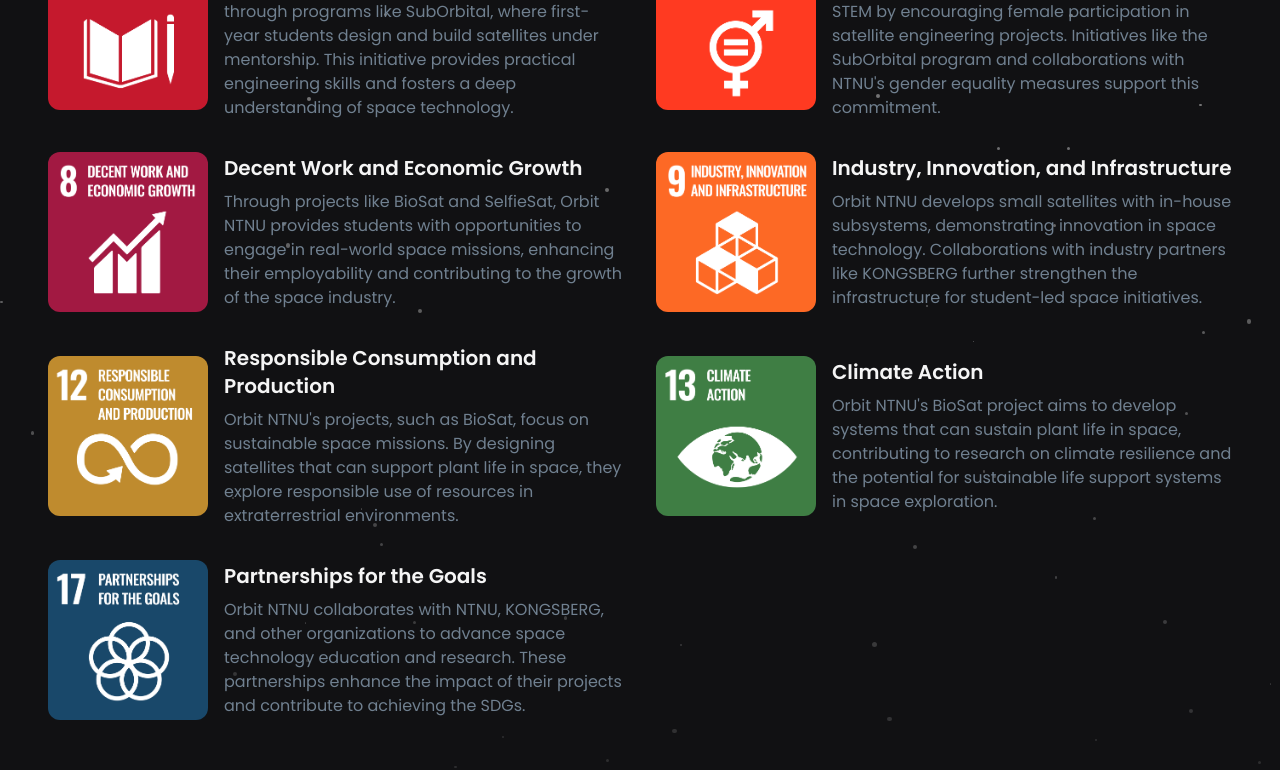
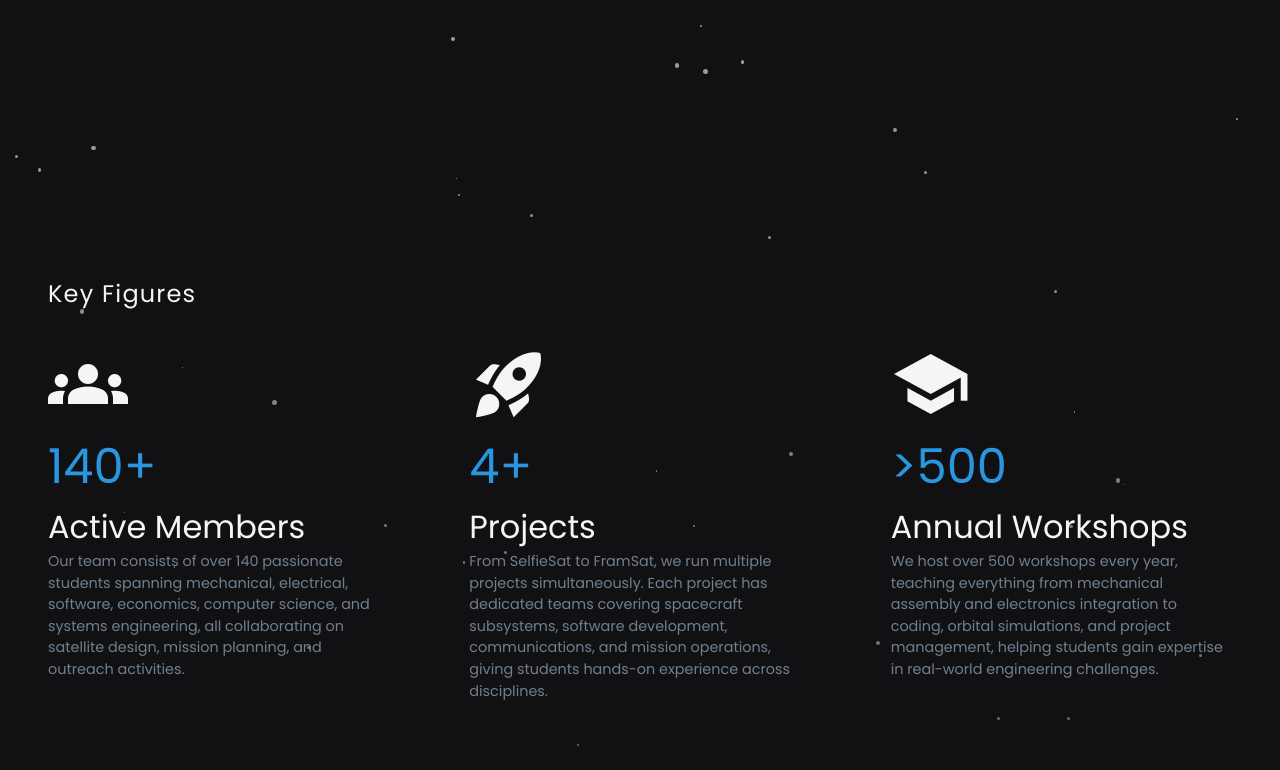
Before and after one commit to OrbitNTNU/web-public-website, a Next.js app in the folder web-app/: page /about in a window 1280 px wide. Shown: the part 1144-1914 px from the top of the page. Built offline with nearby package versions, Linux system fonts and the light colour scheme.

Commit message:
Fix: Fix feed intro

```diff
--- a/web-app/app/about/page.tsx
+++ b/web-app/app/about/page.tsx
@@ -1,10 +1,11 @@
 'use client';
-import GlobeDots from "@/components/General/GlobeDots";
-import SDGs from "@/components/General/SDGs/SDGs";
+
+import MultiArray from "@/components/About/MultiArray";
+import SDGs from "@/components/About/SDGs/SDGs";
 
 const About = () => {
     return (
-        <div className="min-h-screen flex flex-col items-center justify-center">
+        <>
             <h1 className="text-4xl font-bold mb-4">About Us</h1>
             <p className="text-lg text-center max-w-2xl">
                 Welcome to our website! We are dedicated to providing the best content and resources for our community.
@@ -15,8 +16,9 @@
                 subtitle="We are designing and building small satellites that we launch into space. We want to create the next generation of talent by working on complex projects together."
             /> */}
             <div className="h-screen"></div>
+            <MultiArray />
             <SDGs />
-        </div>
+        </>
     );
 }
 
--- a/web-app/app/globals.css
+++ b/web-app/app/globals.css
@@ -145,4 +145,9 @@
   .overflow-x-auto::-webkit-scrollbar {
     display: none;
   }
+
+  .line.animate {
+    animation-delay: 0.8s;
+    animation: fadeIn 0.5s forwards;
+  }
 }
--- /dev/null
+++ b/web-app/components/About/MultiArray.tsx
@@ -0,0 +1,63 @@
+import { motion } from "framer-motion";
+
+export const steps = [
+  {
+    number: "140+",
+    title: "Active Members",
+    icon: "groups",
+    description:
+      "Our team consists of over 140 passionate students spanning mechanical, electrical, software, economics, computer science, and systems engineering, all collaborating on satellite design, mission planning, and outreach activities.",
+  },
+  {
+    number: "4+",
+    title: "Projects",
+    icon: "rocket_launch",
+    description:
+      "From SelfieSat to FramSat, we run multiple projects simultaneously. Each project has dedicated teams covering spacecraft subsystems, software development, communications, and mission operations, giving students hands-on experience across disciplines.",
+  },
+  {
+    number: ">500",
+    title: "Annual Workshops",
+    icon: "school",
+    description:
+      "We host over 500 workshops every year, teaching everything from mechanical assembly and electronics integration to coding, orbital simulations, and project management, helping students gain expertise in real-world engineering challenges.",
+  },
+];
+
+const MultiArray = () => {
+  return (
+    <section className="max-w-[2000px] mx-auto px-4 md:px-12 w-full">
+      <motion.h3
+        initial={{ opacity: 0, x: -50 }}
+        whileInView={{ opacity: 1, x: 0 }}
+        viewport={{ once: true, amount: 0.3 }}
+        transition={{ type: "tween", stiffness: 200 }}
+        className="mb-8 tracking-wider"
+      >
+        Key Figures
+      </motion.h3>
+      <div className="grid grid-cols-1 md:grid-cols-3 w-full gap-20">
+        {steps.map((step, idx) => (
+          <motion.div
+            key={idx}
+            initial={{ opacity: 0, y: 50 }}
+            whileInView={{ opacity: 1, y: 0 }}
+            viewport={{ once: true, amount: 0.3 }}
+            transition={{
+              type: "tween",
+              stiffness: 200,
+              delay: 0.2 * idx,
+            }}
+          >
+            <span className="material-icons" style={{ fontSize: "5rem" }}>{step.icon}</span>
+            <h1 className="text-berry-blast">{step.number}</h1>
+            <h2>{step.title}</h2>
+            <p className="text-slate">{step.description}</p>
+          </motion.div>
+        ))}
+      </div>
+    </section>
+  );
+};
+
+export default MultiArray;
--- a/web-app/components/General/InstagramEmbed.tsx
+++ b/web-app/components/General/InstagramEmbed.tsx
@@ -51,7 +51,7 @@
                             type: "tween",
                             stiffness: 200,
                         }}
-                className="px-4 md:px-12 mb-8 tracking-wider"
+                className="px-4 md:px-12 mb-8 tracking-wider max-w-[2000px] mx-auto"
             >
                 Our feed
             </motion.h3>
--- a/web-app/components/General/Projects.tsx
+++ b/web-app/components/General/Projects.tsx
@@ -20,7 +20,7 @@
     const router = useRouter();
 
     return (
-        <section className="py-8 w-full mx-auto px-4 md:px-12 max-w-[2000px]">
+        <section className="w-full mx-auto px-4 md:px-12 max-w-[2000px]">
             <motion.h3
                  initial={{ opacity: 0, x: -50 }}
                         whileInView={{ opacity: 1, x: 0 }}
--- a/web-app/components/General/SubOrbital.tsx
+++ b/web-app/components/General/SubOrbital.tsx
@@ -19,7 +19,7 @@
     const router = useRouter();
 
     return (
-        <section className="py-8 w-full mx-auto max-w-[2000px]">
+        <section className="w-full mx-auto max-w-[2000px]">
             <motion.h3
                 initial={{ opacity: 0, x: -50 }}
                 whileInView={{ opacity: 1, x: 0 }}
--- a/web-app/package.json
+++ b/web-app/package.json
@@ -17,6 +17,7 @@
     "react": "19.1.0",
     "react-dom": "19.1.0",
     "react-icons": "^5.5.0",
+    "react-vertical-timeline-component": "^3.5.3",
     "topojson-client": "^3.1.0"
   },
   "devDependencies": {
@@ -26,6 +27,7 @@
     "@types/node": "^20",
     "@types/react": "^19",
     "@types/react-dom": "^19",
+    "@types/react-vertical-timeline-component": "^3.3.6",
     "@types/topojson-client": "^3.1.5",
     "autoprefixer": "^10.4.21",
     "eslint": "^9",
```
Also changed, not shown: web-app/components/About/SDGs/SDGs.tsx (renamed from web-app/components/General/SDGs/SDGs.tsx), web-app/components/About/SDGs/SDGsDesktop.tsx (renamed from web-app/components/General/SDGs/SDGsDesktop.tsx), web-app/components/About/SDGs/SDGsMobile.tsx (renamed from web-app/components/General/SDGs/SDGsMobile.tsx), 1 other file (tests, documents, lock files or other folders).
